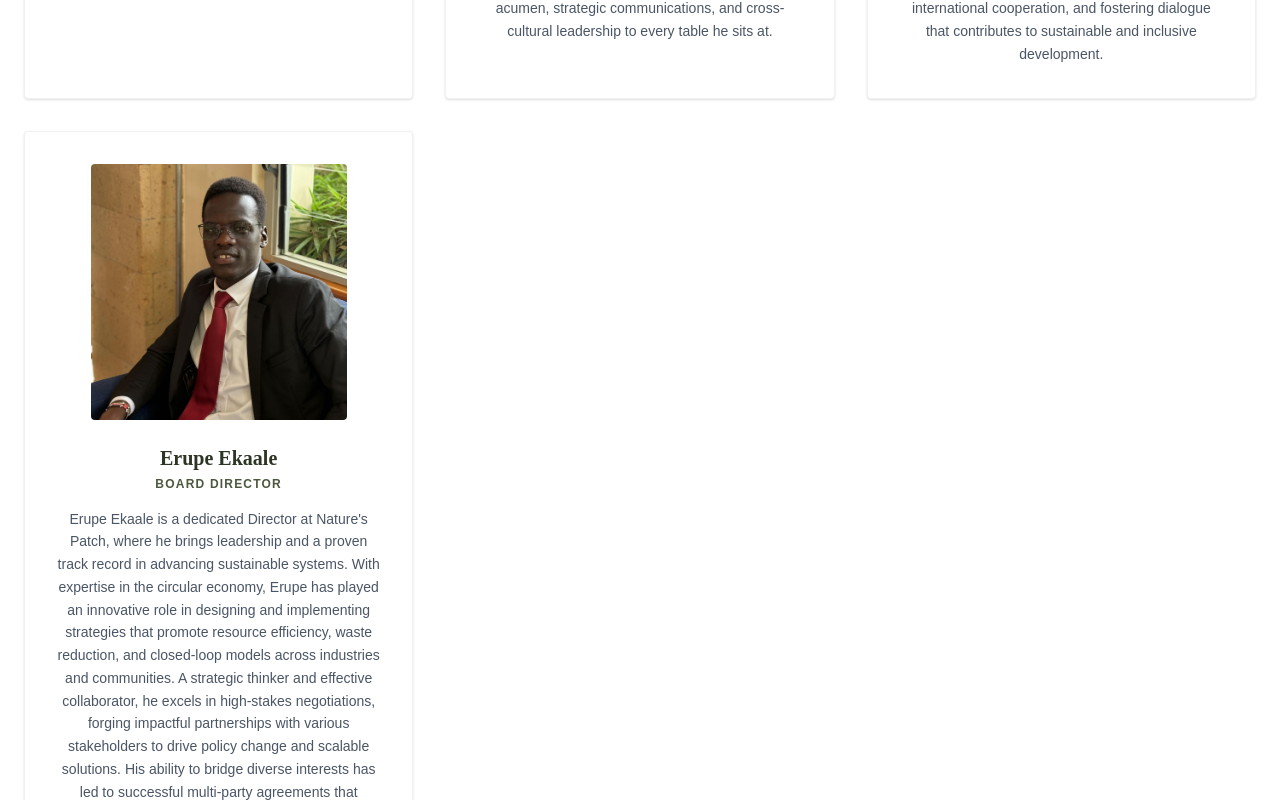
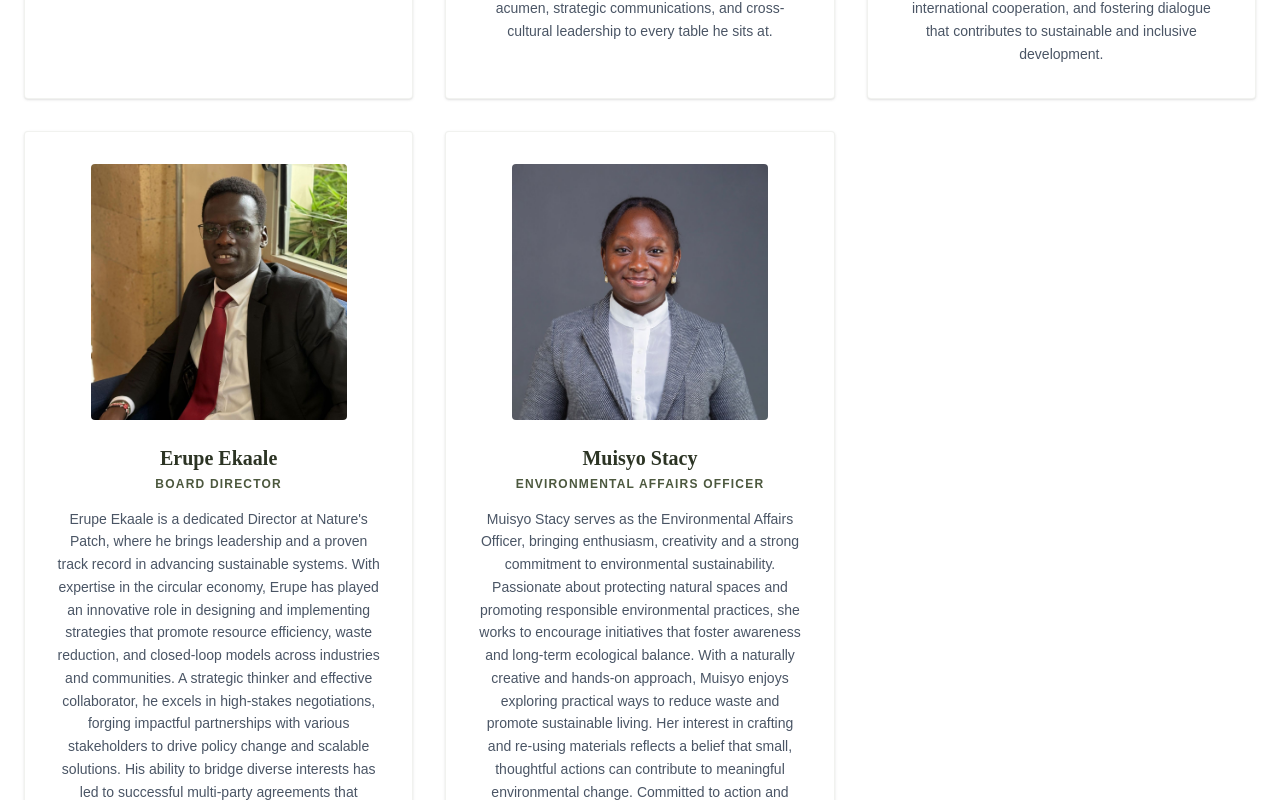
Before and after one commit to Diing54/natures-patch, a Next.js app in the folder natures-patch-v2/: page /about in a window 1280 px wide. Shown: the part 3420-4220 px from the top of the page. Built offline with nearby package versions, Linux system fonts and the light colour scheme.

Commit message:
feat:team member

```diff
--- a/natures-patch-v2/src/app/about/page.js
+++ b/natures-patch-v2/src/app/about/page.js
@@ -237,6 +237,18 @@ export default function AboutPage() {
                 </p>
             </div>
 
+            {/* Team Member: Muisyo */}
+            <div className="bg-white p-8 rounded-sm shadow-sm border border-olive/10 hover:shadow-md transition-all text-center flex flex-col items-center">
+                <div className="relative w-56 h-56 lg:w-64 lg:h-64 mb-6 rounded-sm overflow-hidden shrink-0">
+                    <Image src="/team/Muisyo.png" alt="Muisyo Stacy" fill className="object-cover object-center" />
+                </div>
+                <h3 className="font-serif text-xl font-bold text-moss">Muisyo Stacy</h3>
+                <p className="text-xs uppercase tracking-widest text-cypress font-bold mt-1 mb-4">Environmental Affairs Officer</p>
+                <p className="text-sm text-gray-600 leading-relaxed flex-grow">
+                    Muisyo Stacy serves as the Environmental Affairs Officer, bringing enthusiasm, creativity and a strong commitment to environmental sustainability. Passionate about protecting natural spaces and promoting responsible environmental practices, she works to encourage initiatives that foster awareness and long-term ecological balance. With a naturally creative and hands-on approach, Muisyo enjoys exploring practical ways to reduce waste and promote sustainable living. Her interest in crafting and re-using materials reflects a belief that small, thoughtful actions can contribute to meaningful environmental change. Committed to action and impact, Muisyo strives to turn environmental awareness into lasting change.
+                </p>
+            </div>
+
         </div>
       </section>
 
```
Also changed, not shown: natures-patch-v2/public/team/Muisyo.png (added).
